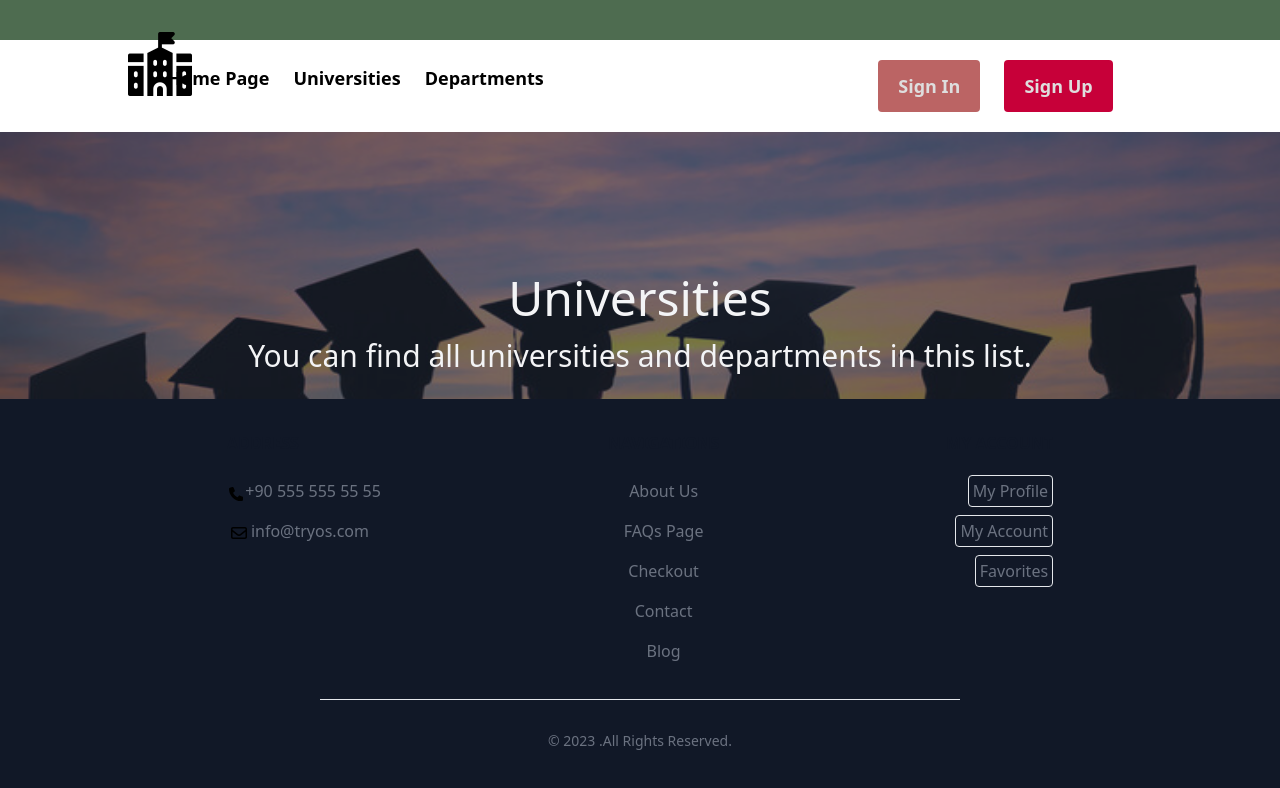
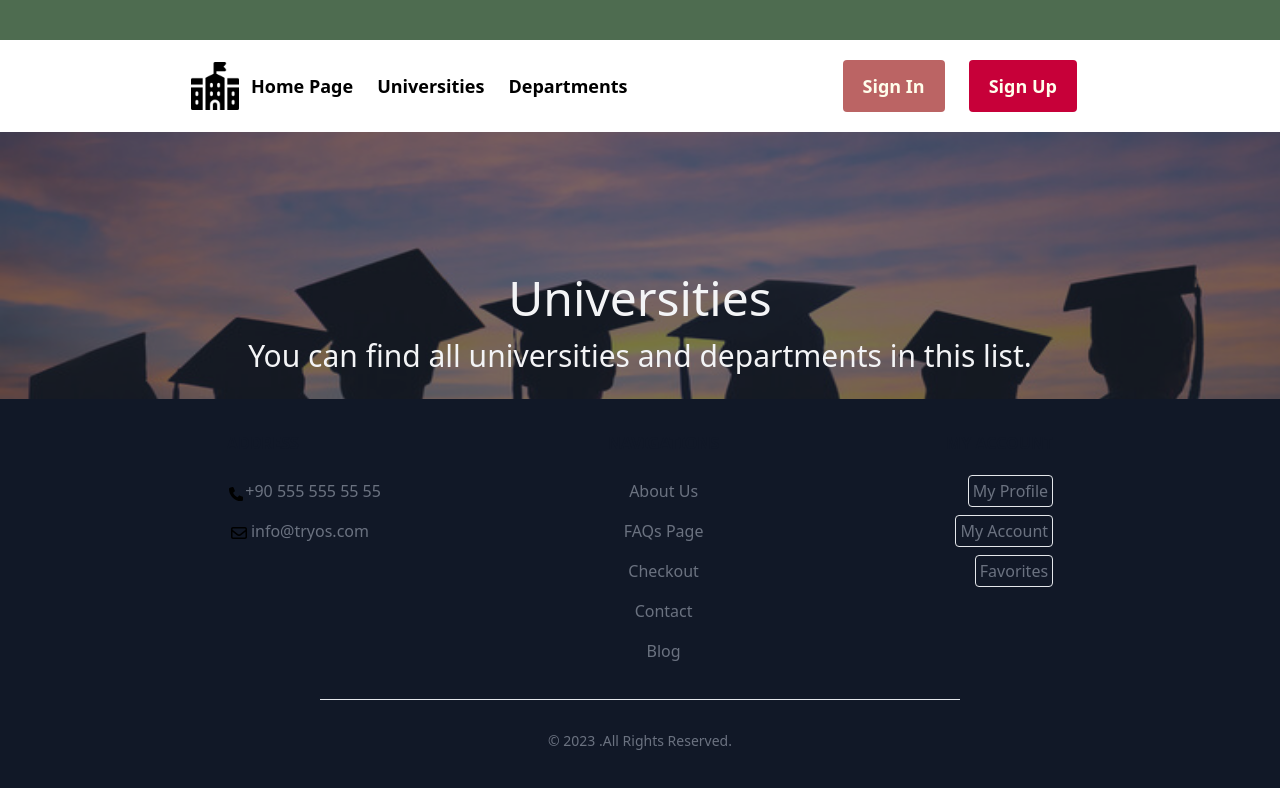
Before and after one commit to TR-YOS-PROJECT-ORGANIZATION/tr-yos-4, a React app: page /Universities in a window 1280 px wide. Shown: the top 788 px of the page. Built offline with nearby package versions, Linux system fonts and the light colour scheme; the HTML template or start-up script is replaced by a standard one.

Commit message:
navbar edited

```diff
--- a/src/components/Navbar.jsx
+++ b/src/components/Navbar.jsx
@@ -1,31 +1,28 @@
-import React from 'react'
-import image from '../images/university.png'
+import React from "react";
+import image from "../images/university.png";
 
 const Navbar = () => {
   return (
     <>
-    <div className='w-full h-10 bg-green-dark pl-32 pt-8'>
-    <img src={image}></img>
-    </div>
-       <nav className='rounded flex justify-around py-5 font-bold text-lg'>
-       <div className='mt-1'>
+      <div className="w-full h-10 bg-green-dark pl-32 pt-8 "></div>
+      <nav className="rounded flex items-center md:justify-evenly sm:justify-center py-5 font-bold text-lg">
+        <div className="lg:flex lg:flex-row items-center sm:flex-col sm:flex" >
+          <img className="w-12" src={image}></img>
+          <a className="mx-3">Home Page</a>
+          <a className="mx-3">Universities</a>
+          <a className="mx-3">Departments</a>
+        </div>
+        <div>
+          <button className="mx-3 bg-red-retro py-3 px-5 rounded text-white-cream hover:bg-red-warm hover:text-black">
+            Sign In
+          </button>
+          <button className="mx-3 bg-red-warm py-3 px-5 rounded text-white-cream hover:bg-red-retro hover:text-black">
+            Sign Up
+          </button>
+        </div>
+      </nav>
+    </>
+  );
+};
 
-      <a className='mx-3'>Home Page</a>
-      <a className='mx-3'>Universities</a>
-      <a className='mx-3'>Departments</a>
-
-    </div>
-    <div >
-        <button className='mx-3 bg-red-retro py-3 px-5 rounded text-gray-base'>Sign In</button>
-        <button className='mx-3 bg-red-warm py-3 px-5 rounded text-gray-base'>Sign Up</button>
-
-    </div>
-    </nav>
-
-
-    </>
-
-  )
-}
-
-export default Navbar
+export default Navbar;
--- a/src/index.css
+++ b/src/index.css
@@ -4,3 +4,9 @@
 
 
 /* slider font family */
+
+body{
+    overflow-x: hidden;
+    padding: 0;
+    margin: 0;
+}
```
